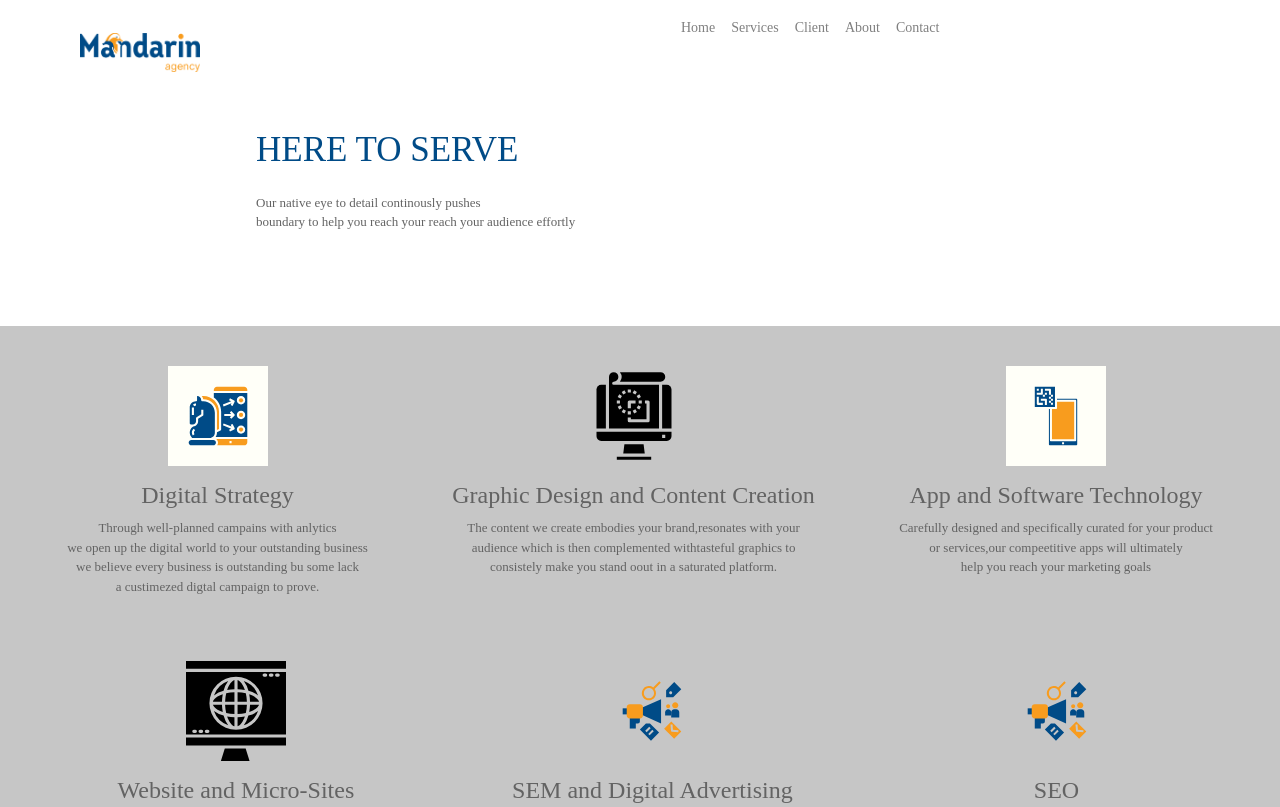
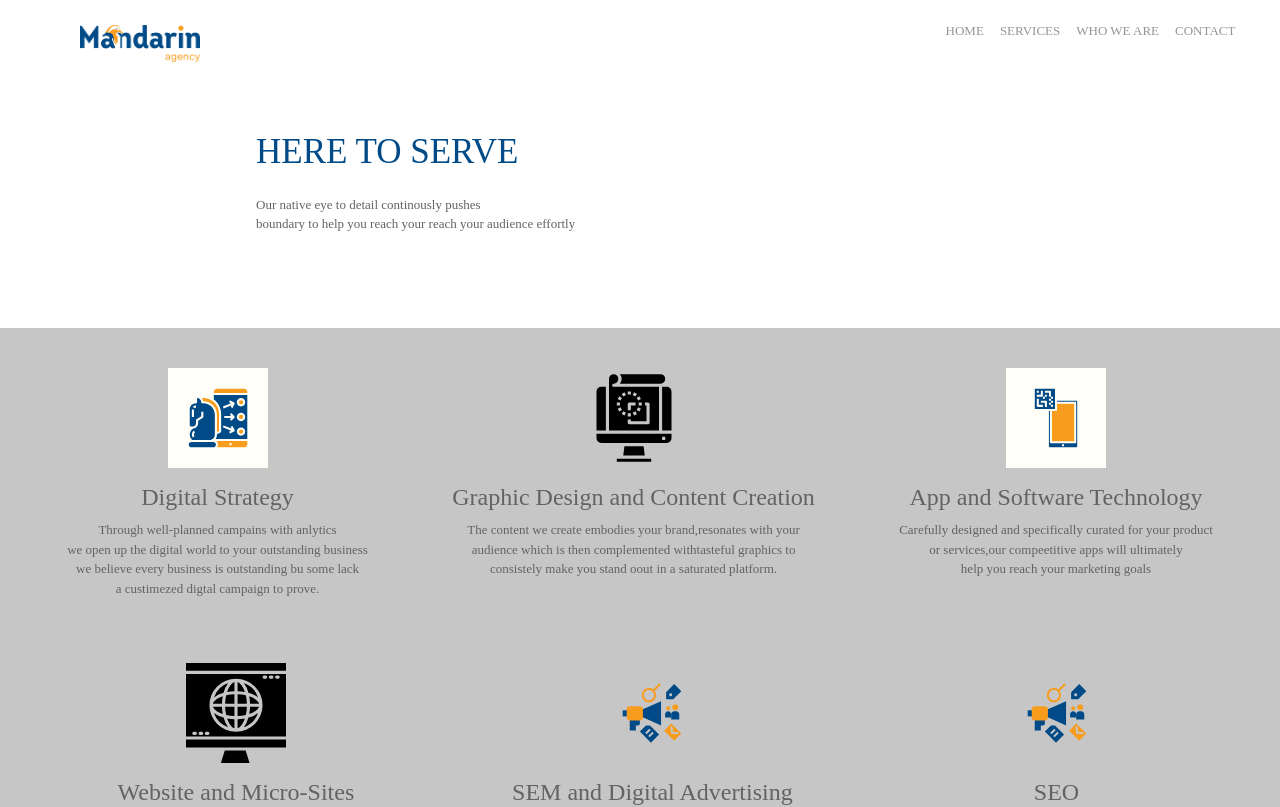
Before and after one commit to T-code1/mandarin-web, a React (Create React App) app: page /explore in a window 1280 px wide. Shown: the top 807 px of the page. Built offline with nearby package versions, Linux system fonts and the light colour scheme; a web font is replaced by a local one.

Commit message:
added hover and change col to row

```diff
--- a/src/App.css
+++ b/src/App.css
@@ -1,3 +1,6 @@
 ul.mr-auto.navbar-nav {
-	background-color: white;
+  background-color: white;
 }
+a.mr-auto.navbar:hover {
+  color: blue;
+}
--- a/src/components/contact.css
+++ b/src/components/contact.css
@@ -1,5 +1,5 @@
 .contact {
-  height: 100vh;
+  height: 95vh;
   background-image: url("../images/04.png");
   background-size: cover;
 }
--- a/src/components/explore.css
+++ b/src/components/explore.css
@@ -1,16 +1,14 @@
-
 .explores {
   background-color: #5555;
   color: #636363;
 }
 a.homeNav {
-  color: gray;
+  color: #959595;
 }
 a.homeNav:hover {
- text-decoration: none;
-  background-color: #f89c1e;
-  opacity: 0.5;
-  }
+  text-decoration: none;
+  color: #f89c1e;
+}
 
 .toServe {
   color: #004b87;
@@ -54,8 +52,6 @@ img#stategy {
   padding: 25px;
 }
 
-
-
 @media all and (max-width: 670px) {
   .texts {
     margin: 15% 10%;
--- a/src/components/explore.js
+++ b/src/components/explore.js
@@ -1,82 +1,67 @@
 import React, { useState } from 'react';
 import Footer from './footer';
 import './explore.css';
-import { Collapse, Navbar, NavbarToggler, NavbarBrand, Nav, NavItem, NavLink, Row, Col } from 'reactstrap';
+import { Collapse, Navbar, NavbarToggler, NavbarBrand, Nav, NavLink, Row, Col } from 'reactstrap';
 import { Link } from 'react-router-dom';
 
 
-const logStyles = {
-	 position: 'fixed'
-};
 
-const navStyles = {
-	cursor: 'pointer',
-	fontSize: 14,
-	fontWeight: 8,
-	padding: 2,
-	marginTop: '3%',
-	marginRight: '10%',
-	position:'fixed'
-};
+
 
 const Explore = (props) => {
 	const { id } = props;
-	const [ isOpen, setIsOpen ] = useState(false);
+	const [isOpen, setIsOpen] = useState(false);
 
 	const toggle = () => setIsOpen(!isOpen);
 	return (
+		<React.Fragment>
 			<div>
 				<div id={id}>
+					<Col>
 						<Row>
-					<Col xs="6">
 							<NavbarBrand href="/">
 								<img
-								style={logStyles}
+
 									className="logo"
 									src={require('../images/Official_Logo.png')}
 									alt="pixels"
 								/>
 							</NavbarBrand>
-					</Col>
-					<Col>
+						</Row>
+						<Row>
 							<Navbar light expand="md">
 								<NavbarToggler onClick={toggle} />
 								<Collapse isOpen={isOpen} navbar>
-								<Nav className="mr-auto" navbar style={navStyles}>
-									<NavItem>
+									<Nav className="mr-auto" navbar>
+
 										<NavLink>
-											<Link className="homeNav" to="/home">Home</Link>
+											<Link className="homeNav" to="/home">HOME</Link>
 										</NavLink>
-									</NavItem>
 
-									<NavItem>
+
+
 										<NavLink>
-											<Link className="homeNav" to="/services">Services</Link>
+											<Link className="homeNav" to="/services">SERVICES</Link>
 										</NavLink>
-									</NavItem>
 
-									<NavItem>
+
+
 										<NavLink>
-											<Link className="homeNav" to="/client">Client</Link>
+											<Link className="homeNav" to="/about">WHO WE ARE</Link>
 										</NavLink>
-									</NavItem>
 
-									<NavItem>
+
+
 										<NavLink>
-											<Link className="homeNav" to="/about">About</Link>
+											<Link className="homeNav" to="/contact">CONTACT</Link>
 										</NavLink>
-									</NavItem>
 
-									<NavItem>
-										<NavLink>
-											<Link className="homeNav" to="/contact">Contact</Link>
-										</NavLink>
-									</NavItem>
+
 									</Nav>
 								</Collapse>
 							</Navbar>
+						</Row>
 					</Col>
-				</Row>
 				</div>
 
 				<div />
@@ -192,6 +177,7 @@ const Explore = (props) => {
 				</div>
 				<Footer />
 			</div>
+		</React.Fragment>
 	);
 };
 
--- a/src/components/home.css
+++ b/src/components/home.css
@@ -17,10 +17,6 @@ p span {
   padding-bottom: 5px;
   font-family: "intro-bold";
 }
-a:hover {
-  background-color: #f89c1e;
-  opacity: 0.5;
-  }
 
 .home_text {
   margin: 180px 20px 199px 110px;
@@ -34,14 +30,6 @@ span {
   margin-bottom: 0px;
   padding-bottom: 10px;
   font-family: "intro-bold";
-}
-
-.logo {
-  margin-left: 80px;
-  margin-top: 20px;
-  width: 120px;
-  height: 39px;
-  position: fixed;
 }
 
 /* For Smartphones */
--- a/src/components/navigation.css
+++ b/src/components/navigation.css
@@ -6,6 +6,35 @@ a {
   font-family: "chaletBook-regular";
 }
 
-.linking a:hover {
+a.homeNav:visited {
+  color: #959595;
+}
+a.homeNav:hover {
+  text-decoration: none;
   color: #f89c1e;
 }
+
+.logo {
+  margin-left: 80px;
+  margin-top: 20px;
+  width: 120px;
+  height: 37px;
+  position: fixed;
+}
+.mr-auto {
+  cursor: pointer;
+  font-size: small;
+  margin-top: 2%;
+  margin-left: 72%;
+  position: fixed;
+  color: #959595;
+}
+@media (min-width: 670px) and (max-width: 1000px) {
+  .mr-auto {
+    cursor: pointer;
+    font-size: small;
+    margin-top: 2%;
+    margin-right: 20%;
+    position: fixed;
+  }
+}
--- a/src/components/navigation.js
+++ b/src/components/navigation.js
@@ -5,35 +5,26 @@ import { Link } from 'react-scroll';
 
 const Navigations = (props) => {
 	const { id } = props;
-	const [ isOpen, setIsOpen ] = useState(false);
+	const [isOpen, setIsOpen] = useState(false);
 
 	const toggle = () => setIsOpen(!isOpen);
 
-	const navStyles = {
-		cursor: 'pointer',
-		fontSize: 14,
-		fontWeight: 8,
-		padding: 2,
-		marginTop: '3%',
-		marginRight: '10%',
-		position: 'fixed'
-	};
 
 	return (
 		<div id={id}>
-			<Row>
-				<Col xs="6">
+			<Col>
+				<Row>
 					<NavbarBrand href="/">
 						<img className="logo" src={require('../images/Official_Logo.png')} alt="pixels" />
 					</NavbarBrand>
-				</Col>
-				<Col>
+				</Row>
+				<Row>
 					<Navbar light expand="md">
 						<NavbarToggler onClick={toggle} />
 						<Collapse isOpen={isOpen} navbar>
-							<Nav className="mr-auto" navbar style={navStyles}>
+							<Nav className="mr-auto" navbar>
 								<NavItem>
-									<NavLink>
+									<NavLink className="homeNav">
 										<Link
 											activeClass="active"
 											to="section1"
@@ -98,8 +89,9 @@ const Navigations = (props) => {
 							</Nav>
 						</Collapse>
 					</Navbar>
-				</Col>
-			</Row>
+				</Row>
+
+			</Col>
 		</div>
 	);
 };
--- a/src/components/services.css
+++ b/src/components/services.css
@@ -31,9 +31,6 @@ p {
   font-size: small;
   font-family: "chaletBook-regular";
 }
-#pexplore:hover{
-  background-color:darkblue;
-}
 
 #pexplore {
   color: #f89c1e;
@@ -43,8 +40,6 @@ p {
 #pexplore span {
   color: #f89c1e;
 }
-
-
 
 .title {
   padding: 10%;
--- a/src/components/services.js
+++ b/src/components/services.js
@@ -24,7 +24,7 @@ const Services = (props) => {
 						-Paul Rand
 					</p>
 					<Link to="/explore" id="pexplore">
-						Explore>{' '}
+						Explore>
 					</Link>
 				</div>
 			</div>
```
Lines whose indentation alone changed are shown as unchanged.
